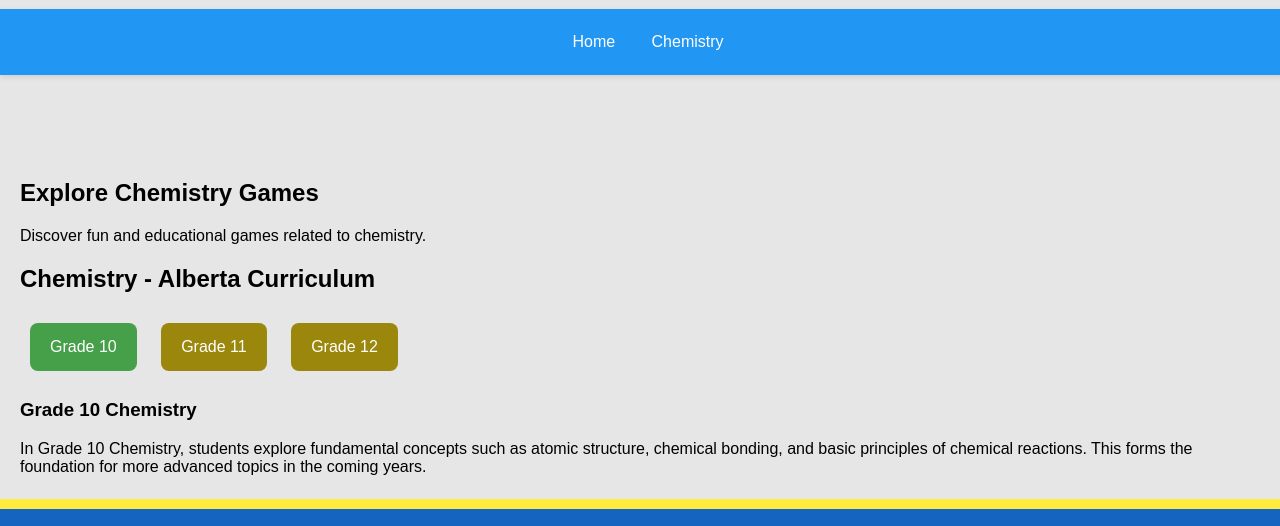
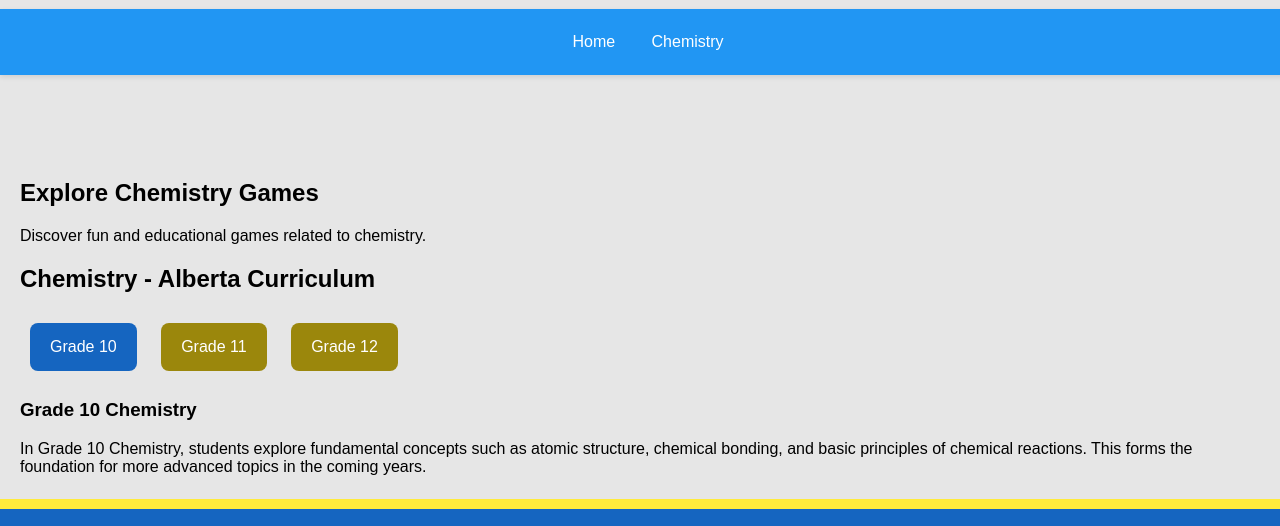
Before and after one commit to arshkin/SciTriad, a plain HTML site: page ChemistryHome.html in a window 1280 px wide. In both pictures the pointer is over the link "Grade 10". Shown: the part 241-767 px from the top of the page. Drawn offline with Linux system fonts and the light colour scheme.

Commit message:
Update ChemistryHome.html

```diff
--- a/ChemistryHome.html
+++ b/ChemistryHome.html
@@ -23,7 +23,7 @@
         }
 
         .alberta-button:hover {
-            background-color: #45a049; /* Darker green on hover */
+            background-color: #1565c0; /* Darker green on hover */
         }
 
         body {
```
